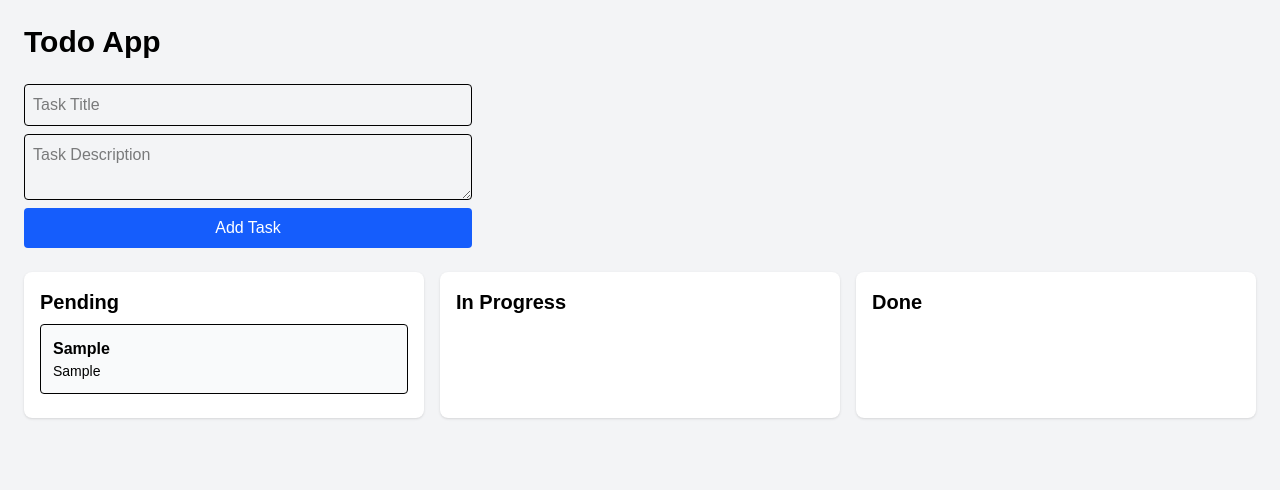
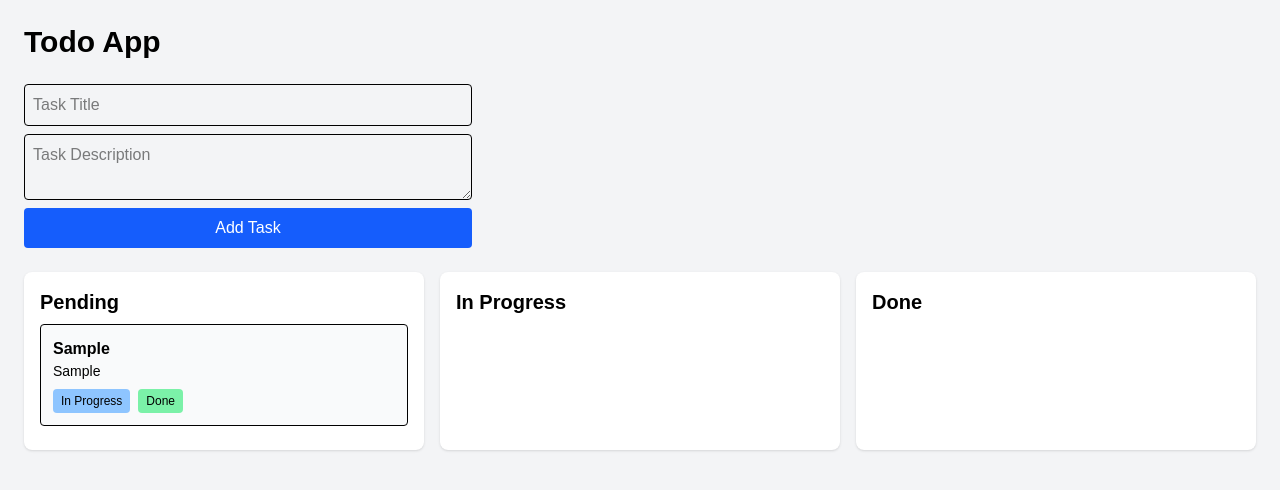
Before and after one commit to bmakhz/ToDo-App, a Next.js app: page / in a window 1280 px wide. Both pictures are taken after typing "Sample", "Sample" into the empty fields and a click on the button "Add Task". Shown: the top 490 px of the page. Built offline with nearby package versions, Linux system fonts and the light colour scheme.

Commit message:
updated page.js
added buttons to move the task between columns.

```diff
--- a/src/app/page.js
+++ b/src/app/page.js
@@ -49,6 +49,33 @@ export default function Home() {
                 <div key={item.id} className="border p-3 rounded mb-2 bg-gray-50 text-black">
                   <h3 className="font-semibold text-black">{item.title}</h3>
                   <p className="text-sm text-black">{item.description}</p>
+
+                  <div className="flex gap-2 mt-2">
+                    {col !== 'Pending' && (
+                      <button
+                        onClick={() => update(item.id, 'Pending')}
+                        className="text-xs bg-yellow-300 px-2 py-1 rounded text-black"
+                      >
+                        Pending
+                      </button>
+                    )}
+                    {col !== 'In Progress' && (
+                      <button
+                        onClick={() => update(item.id, 'In Progress')}
+                        className="text-xs bg-blue-300 px-2 py-1 rounded text-black"
+                      >
+                        In Progress
+                      </button>
+                    )}
+                    {col !== 'Done' && (
+                      <button
+                        onClick={() => update(item.id, 'Done')}
+                        className="text-xs bg-green-300 px-2 py-1 rounded text-black"
+                      >
+                        Done
+                      </button>
+                    )}
+                  </div>
                 </div>
               ))}
           </div>
```
